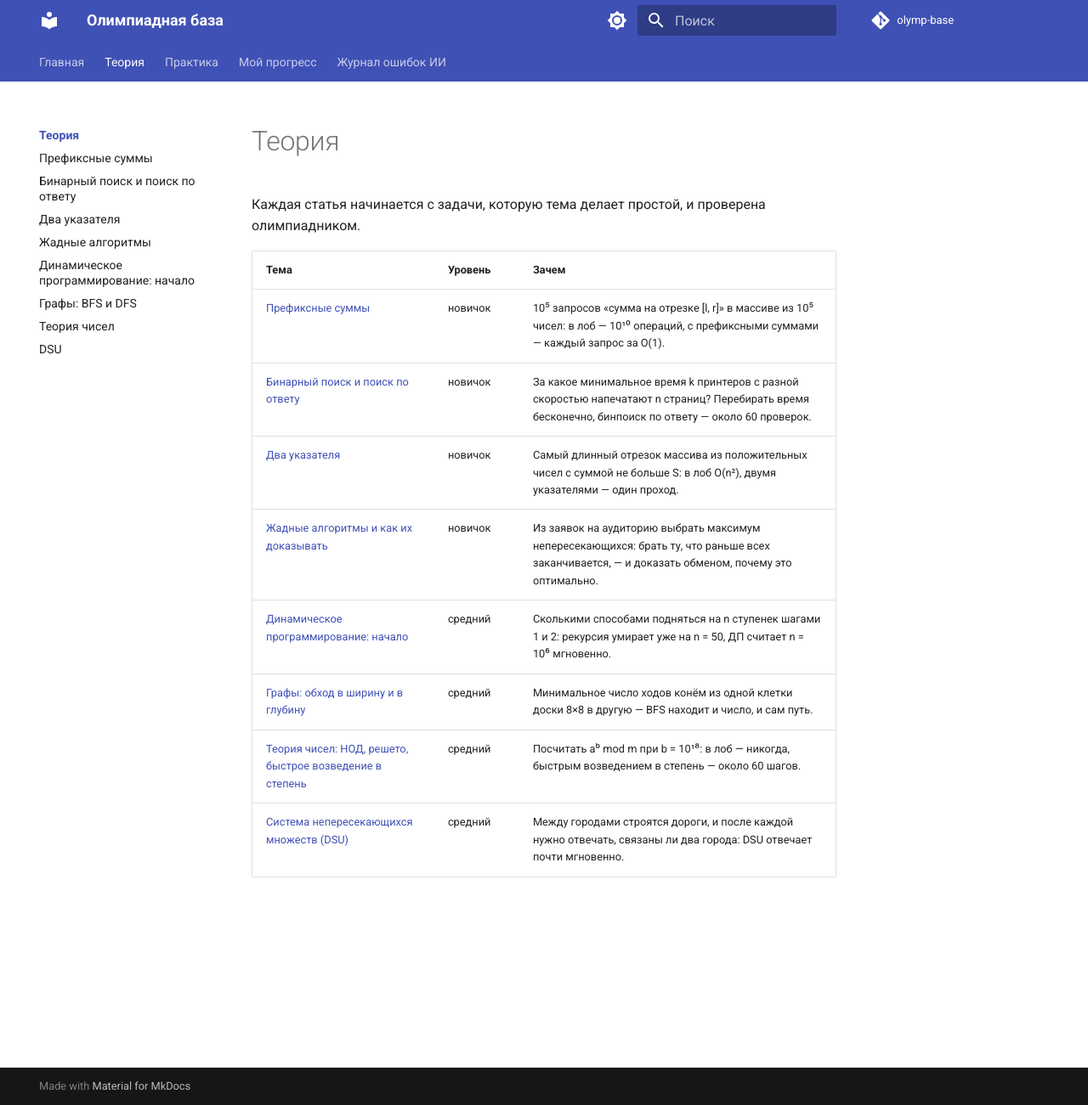
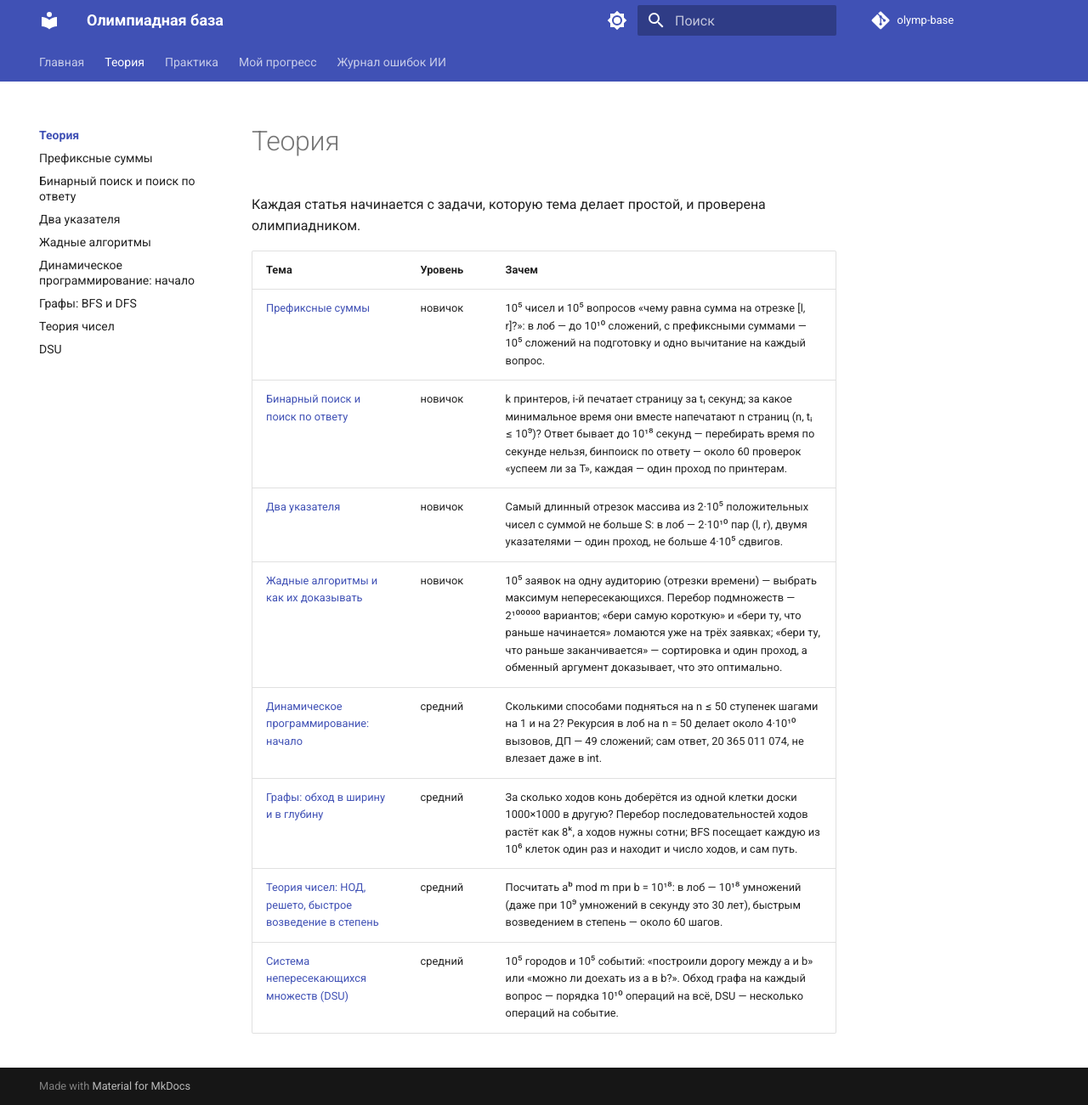
Before and after one commit to kuraguga4-hue/olymp-base, an MkDocs documentation site: the page built from docs/theory/index.md, in a window 1280 px wide and 1301 px high. Shown: the whole window at 85% size. Built offline with MkDocs 1.6.1 and Material for MkDocs 9.7.7, drawn with Linux system fonts in a browser that asks for light colours; comment, search, counter and statistics services are not loaded.

Commit message:
topics: hook на числах и проверяемые, таблица «Теория» синхронизирована
Исправлена ошибка в hook dp-intro: для n = 10^6 ответ без модуля — число из 208 988 цифр.
В остальных hook «бесконечно», «никогда», «почти мгновенно» заменены проверенными числами.

Agent: claude-opus-5-5
Co-Authored-By: Claude Opus 5.5 <noreply@anthropic.com>

```diff
--- a/docs/theory/index.md
+++ b/docs/theory/index.md
@@ -4,11 +4,11 @@
 
 | Тема | Уровень | Зачем |
 |---|---|---|
-| [Префиксные суммы](prefix-sums.md) | новичок | 10⁵ запросов «сумма на отрезке [l, r]» в массиве из 10⁵ чисел: в лоб — 10¹⁰ операций, с префиксными суммами — каждый запрос за O(1). |
-| [Бинарный поиск и поиск по ответу](binary-search.md) | новичок | За какое минимальное время k принтеров с разной скоростью напечатают n страниц? Перебирать время бесконечно, бинпоиск по ответу — около 60 проверок. |
-| [Два указателя](two-pointers.md) | новичок | Самый длинный отрезок массива из положительных чисел с суммой не больше S: в лоб O(n²), двумя указателями — один проход. |
-| [Жадные алгоритмы и как их доказывать](greedy.md) | новичок | Из заявок на аудиторию выбрать максимум непересекающихся: брать ту, что раньше всех заканчивается, — и доказать обменом, почему это оптимально. |
-| [Динамическое программирование: начало](dp-intro.md) | средний | Сколькими способами подняться на n ступенек шагами 1 и 2: рекурсия умирает уже на n = 50, ДП считает n = 10⁶ мгновенно. |
-| [Графы: обход в ширину и в глубину](bfs-dfs.md) | средний | Минимальное число ходов конём из одной клетки доски 8×8 в другую — BFS находит и число, и сам путь. |
-| [Теория чисел: НОД, решето, быстрое возведение в степень](number-theory.md) | средний | Посчитать aᵇ mod m при b = 10¹⁸: в лоб — никогда, быстрым возведением в степень — около 60 шагов. |
-| [Система непересекающихся множеств (DSU)](dsu.md) | средний | Между городами строятся дороги, и после каждой нужно отвечать, связаны ли два города: DSU отвечает почти мгновенно. |
+| [Префиксные суммы](prefix-sums.md) | новичок | 10⁵ чисел и 10⁵ вопросов «чему равна сумма на отрезке [l, r]?»: в лоб — до 10¹⁰ сложений, с префиксными суммами — 10⁵ сложений на подготовку и одно вычитание на каждый вопрос. |
+| [Бинарный поиск и поиск по ответу](binary-search.md) | новичок | k принтеров, i-й печатает страницу за tᵢ секунд; за какое минимальное время они вместе напечатают n страниц (n, tᵢ ≤ 10⁹)? Ответ бывает до 10¹⁸ секунд — перебирать время по секунде нельзя, бинпоиск по ответу — около 60 проверок «успеем ли за T», каждая — один проход по принтерам. |
+| [Два указателя](two-pointers.md) | новичок | Самый длинный отрезок массива из 2·10⁵ положительных чисел с суммой не больше S: в лоб — 2·10¹⁰ пар (l, r), двумя указателями — один проход, не больше 4·10⁵ сдвигов. |
+| [Жадные алгоритмы и как их доказывать](greedy.md) | новичок | 10⁵ заявок на одну аудиторию (отрезки времени) — выбрать максимум непересекающихся. Перебор подмножеств — 2¹⁰⁰⁰⁰⁰ вариантов; «бери самую короткую» и «бери ту, что раньше начинается» ломаются уже на трёх заявках; «бери ту, что раньше заканчивается» — сортировка и один проход, а обменный аргумент доказывает, что это оптимально. |
+| [Динамическое программирование: начало](dp-intro.md) | средний | Сколькими способами подняться на n ≤ 50 ступенек шагами на 1 и на 2? Рекурсия в лоб на n = 50 делает около 4·10¹⁰ вызовов, ДП — 49 сложений; сам ответ, 20 365 011 074, не влезает даже в int. |
+| [Графы: обход в ширину и в глубину](bfs-dfs.md) | средний | За сколько ходов конь доберётся из одной клетки доски 1000×1000 в другую? Перебор последовательностей ходов растёт как 8ᵏ, а ходов нужны сотни; BFS посещает каждую из 10⁶ клеток один раз и находит и число ходов, и сам путь. |
+| [Теория чисел: НОД, решето, быстрое возведение в степень](number-theory.md) | средний | Посчитать aᵇ mod m при b = 10¹⁸: в лоб — 10¹⁸ умножений (даже при 10⁹ умножений в секунду это 30 лет), быстрым возведением в степень — около 60 шагов. |
+| [Система непересекающихся множеств (DSU)](dsu.md) | средний | 10⁵ городов и 10⁵ событий: «построили дорогу между a и b» или «можно ли доехать из a в b?». Обход графа на каждый вопрос — порядка 10¹⁰ операций на всё, DSU — несколько операций на событие. |
```
Also changed, not shown: docs/assets/topics.json (+8 -8 lines).
